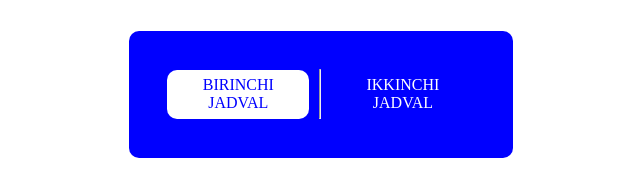
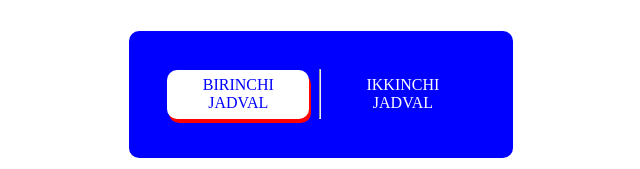
Before and after one commit to samijonovrifatbek1099/get1, a plain HTML site: page index.html in a window 1280 px wide. In both pictures the pointer is over the link "BIRINCHI JADVAL". Shown: the part 161-330 px from the top of the page, without its empty margins (319-959 px from the left). Drawn offline with Linux system fonts and the light colour scheme.

Commit message:
jadvallar1

```diff
--- a/style2.css
+++ b/style2.css
@@ -29,6 +29,7 @@ div a:hover{
     text-decoration: solid 1px magenta;
     color: blue;
     background-color: white;
+    box-shadow: 2px 4px red;
 }
 div hr{
     width: 2px;
```
